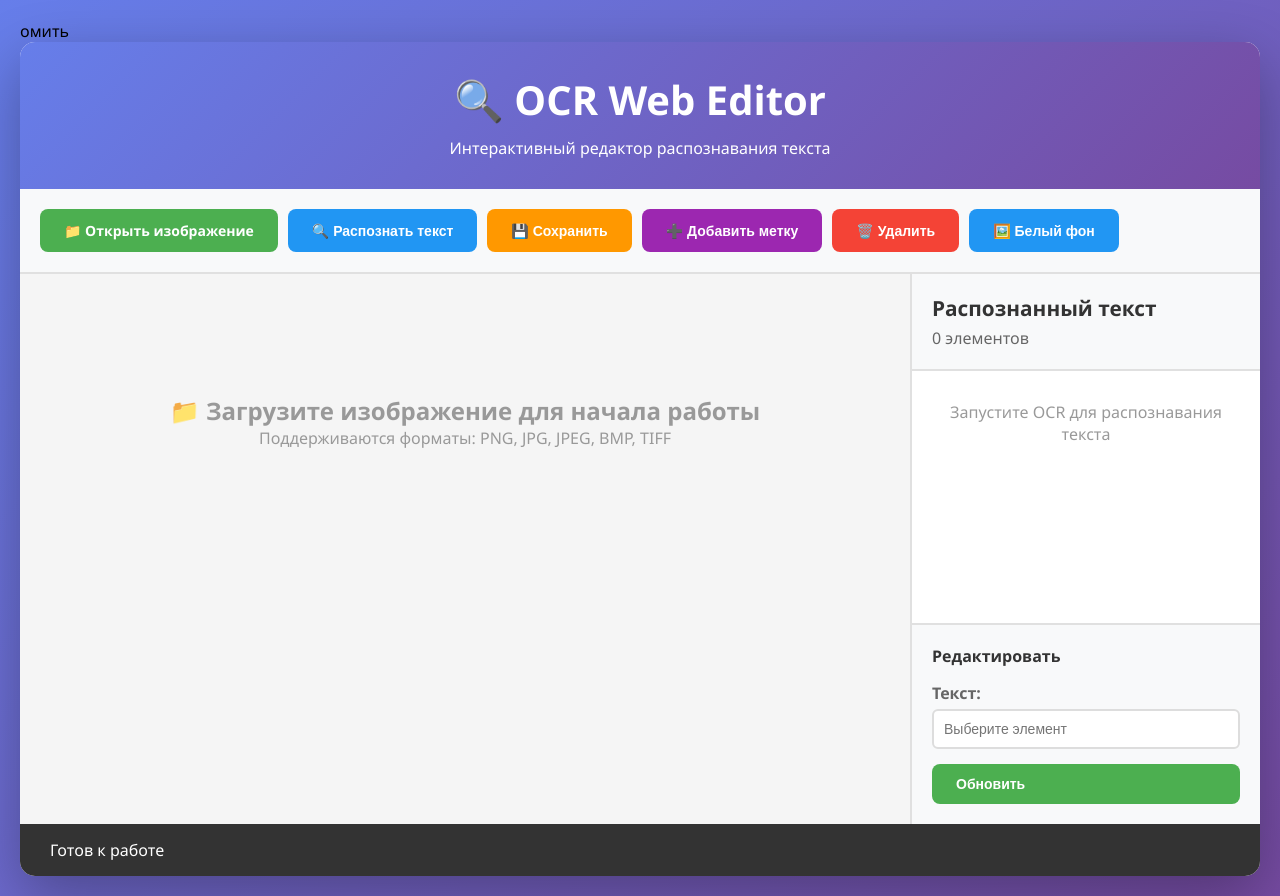
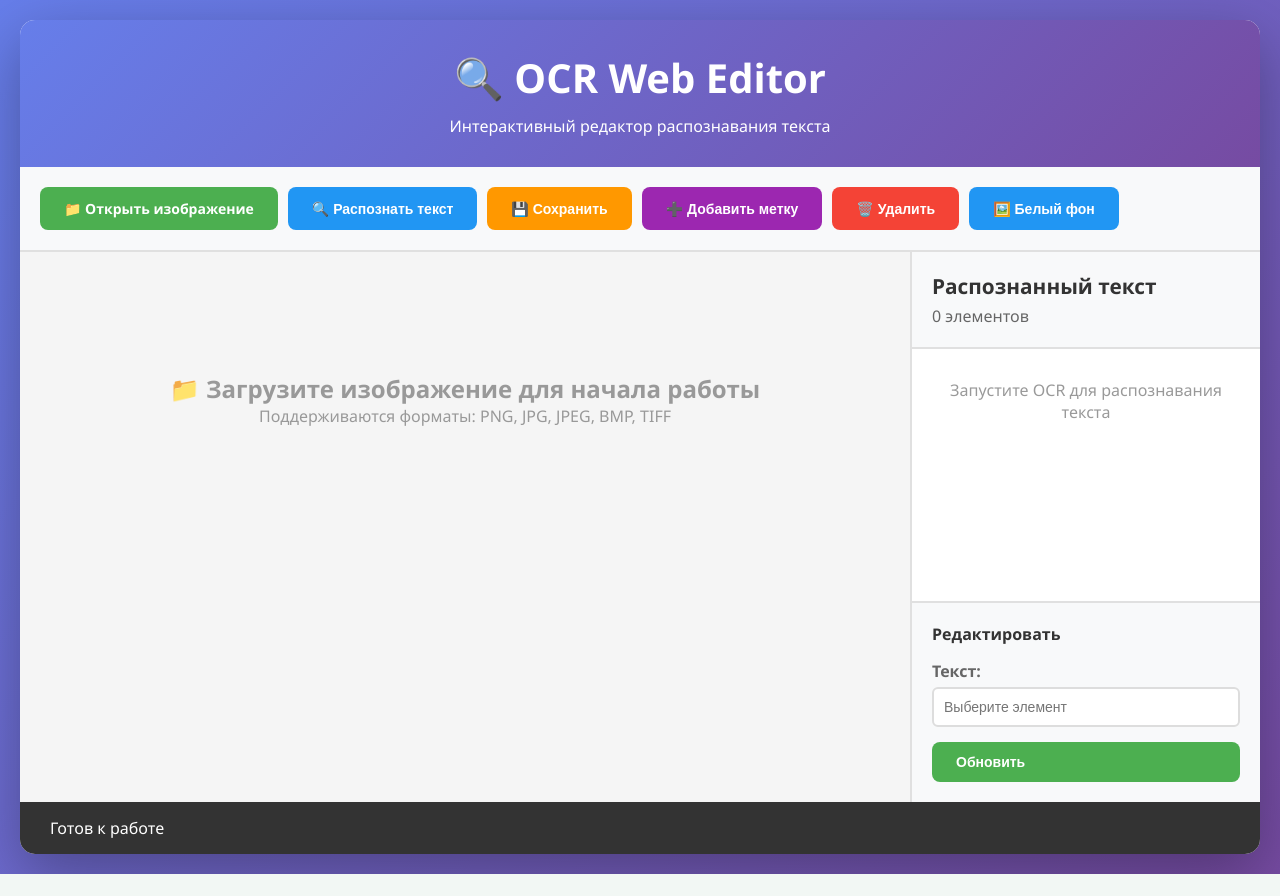
Before and after one commit to holodt2000-cyber/ocr, a Flask app: page / in a window 1280 px wide. After the commit the page ends 874 px from the top, so only its background shows below. Run offline with Flask 3, Linux system fonts and the light colour scheme.

Commit message:
Удален лишний текст из HTML

```diff
--- a/templates/index.html
+++ b/templates/index.html
@@ -1,4 +1,3 @@
-омить
 <!DOCTYPE html>
 <html lang="ru">
 <head>
```
